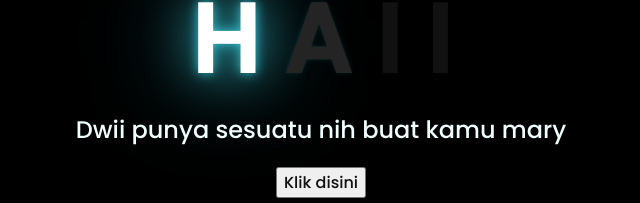
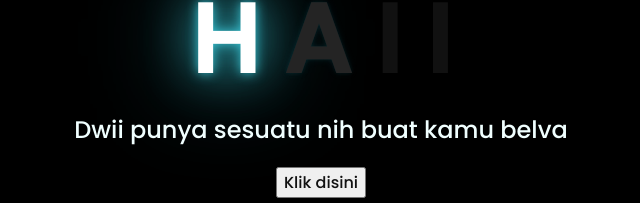
Before and after one commit to dwiaamaliaaa/Belva, a plain HTML site: page index.html in a window 1280 px wide. Shown: the part 326-529 px from the top of the page, without its empty margins (327-967 px from the left). Drawn offline with Linux system fonts and the light colour scheme.

Commit message:
index.html

```diff
--- a/index.html
+++ b/index.html
@@ -18,7 +18,7 @@
     </div>
 
     <div class="description">
-        <span>Dwii punya sesuatu nih buat kamu mary</span>
+        <span>Dwii punya sesuatu nih buat kamu belva</span>
     </div>
     <div class="button">
         <button>
```
